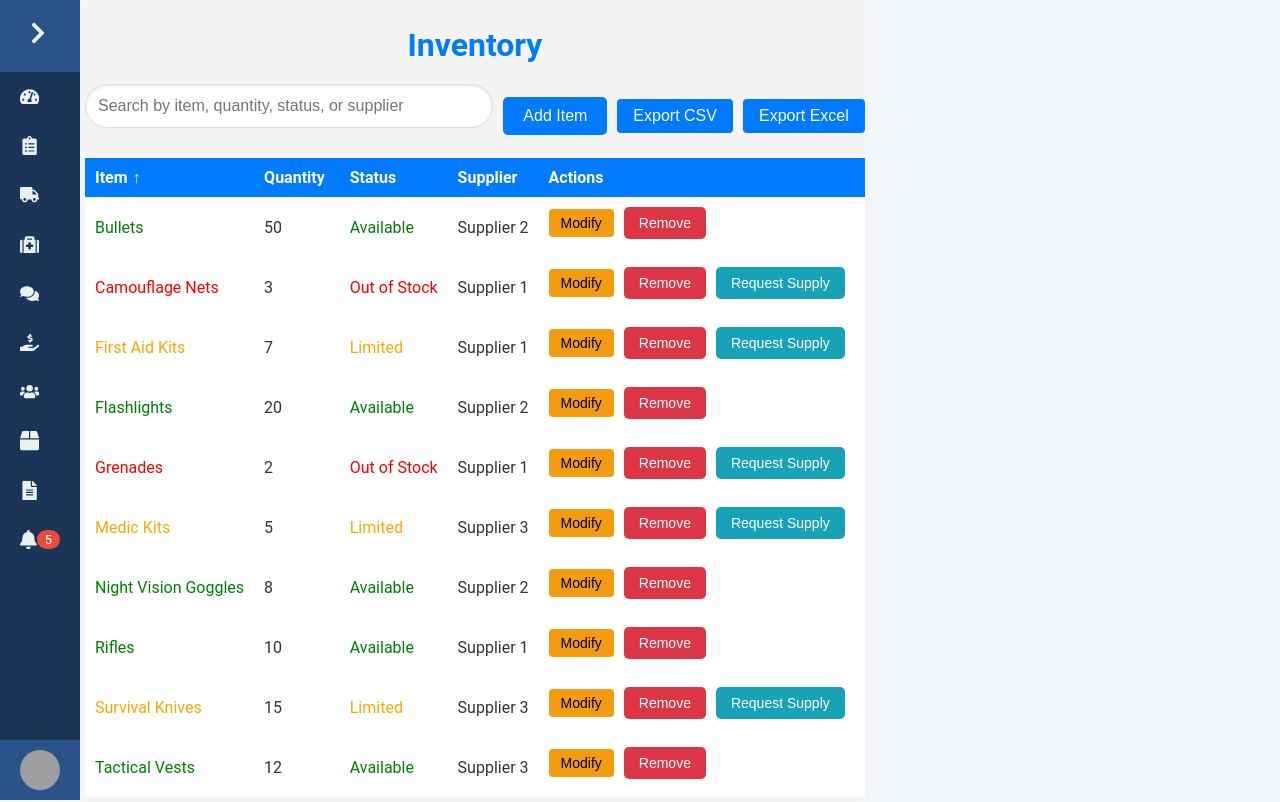
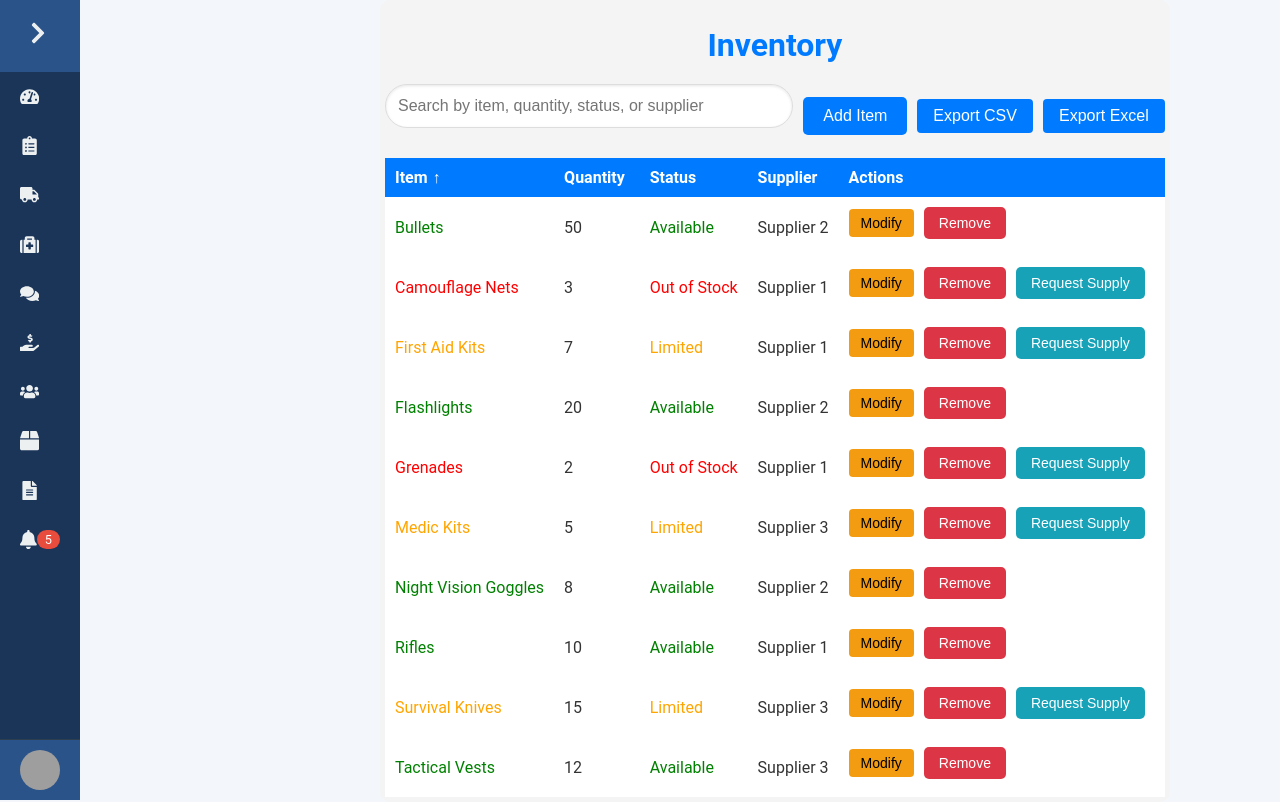
Before and after one commit to sarthakkarora/CRPF-PORTAL, a React (Create React App) app: page /inventory in a window 1280 px wide. Built offline with nearby package versions, Linux system fonts and the light colour scheme; grey boxes are pictures that could not be loaded.

Commit message:
Update Inventory.css

```diff
--- a/src/components/Inventory.css
+++ b/src/components/Inventory.css
@@ -3,7 +3,7 @@
   background-color: #f4f4f4;
   border-radius: 10px;
   position: relative;
-  margin-left: 70px;
+  margin-left: 370px;
 
 }
 
```
